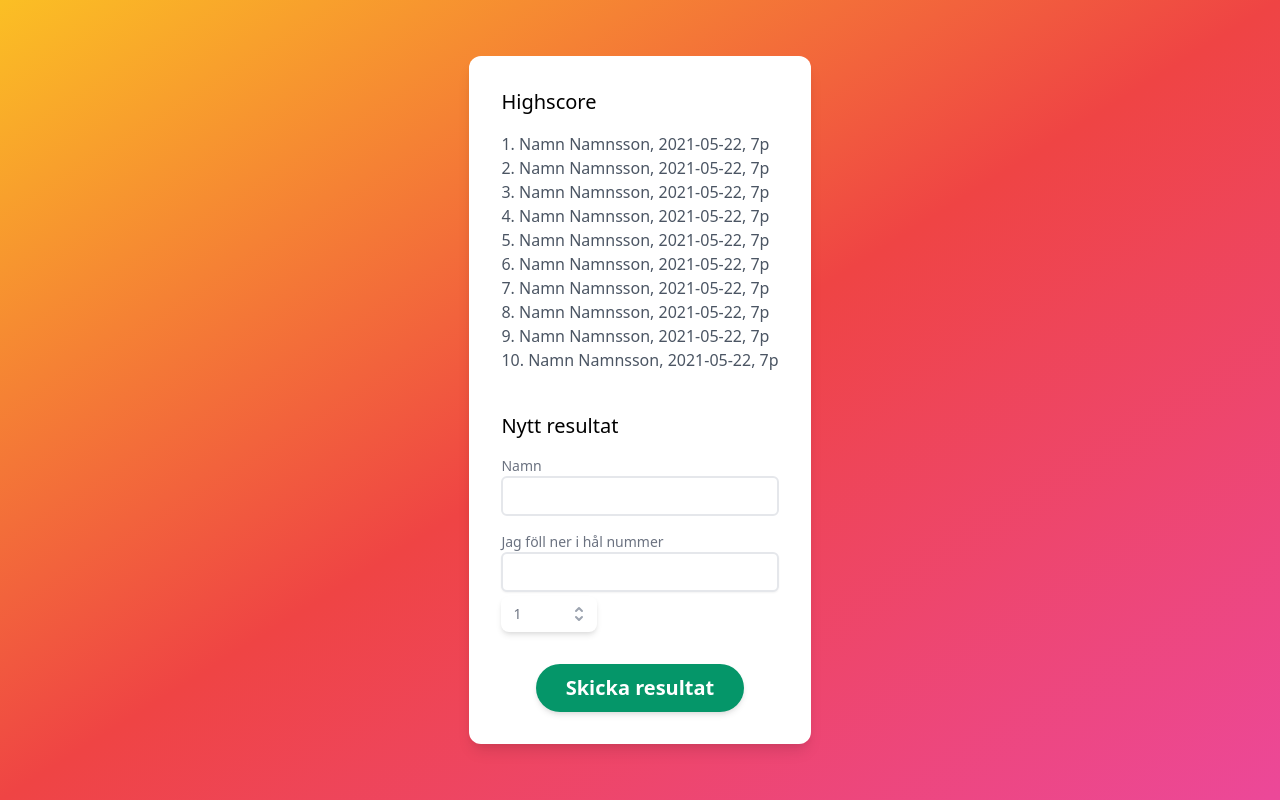
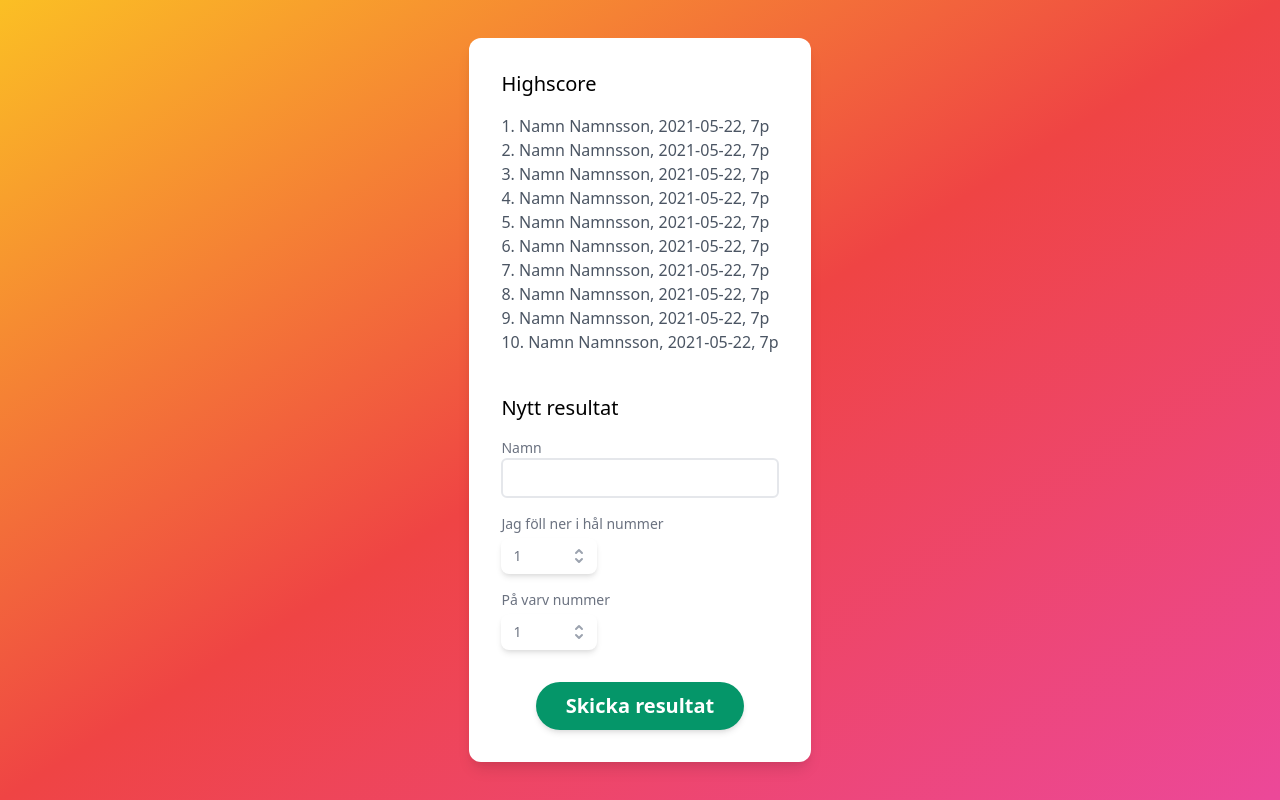
Before and after one commit to TobiasTovedal/playground-highscore, a React (Create React App) app: page / in a window 1280 px wide. Built offline with nearby package versions, Linux system fonts and the light colour scheme.

Commit message:
Makes point and lap selection dropwdown

```diff
--- a/src/App.tsx
+++ b/src/App.tsx
@@ -1,7 +1,8 @@
 import React from "react"
 import PointSelector from "./PointSelectorComponent"
 
-const numbers = [1, 2, 3, 4, 5, 6, 7, 8, 9, 10, 11, 12, 13, 14, 15]
+const possibleScores = [1, 2, 3, 4, 5, 6, 7, 8, 9, 10, 11, 12, 13, 14, 15]
+const possibleLaps = [1, 2, 3, 4, 5]
 
 function App() {
   return (
@@ -28,8 +29,11 @@ function App() {
         </div>
         <div className="flex flex-col text-sm text-gray-500">
           Jag föll ner i hål nummer
-          <input className="border-2 rounded-md h-10 py-3 px-4 shadow-sm"></input>
-          <PointSelector numbers={numbers} />
+          <PointSelector numbers={possibleScores} />
+        </div>
+        <div className="flex flex-col text-sm text-gray-500">
+          På varv nummer
+          <PointSelector numbers={possibleLaps} />
         </div>
         <div className="flex justify-center pt-4">
           <button className="rounded-full bg-green-600 hover:bg-green-900 shadow-md w-3/4 h-12 text-white font-bold text-xl">
```
